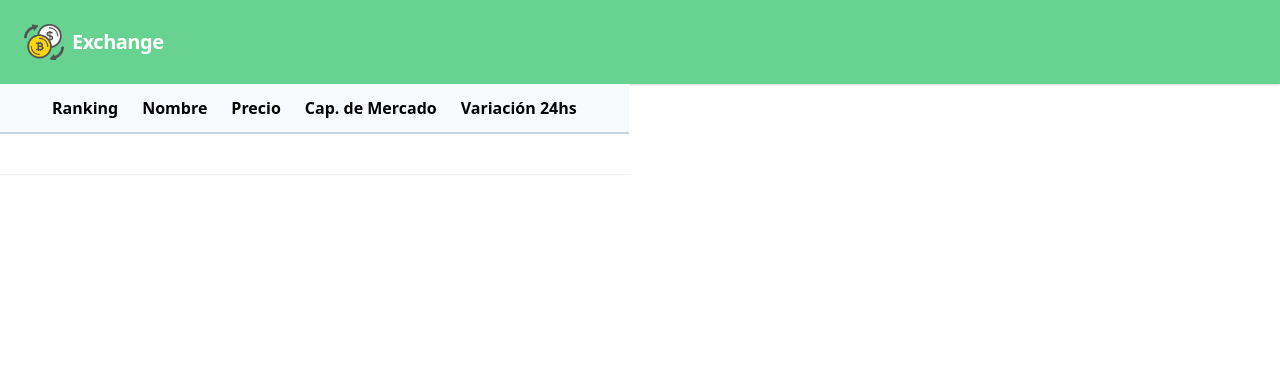
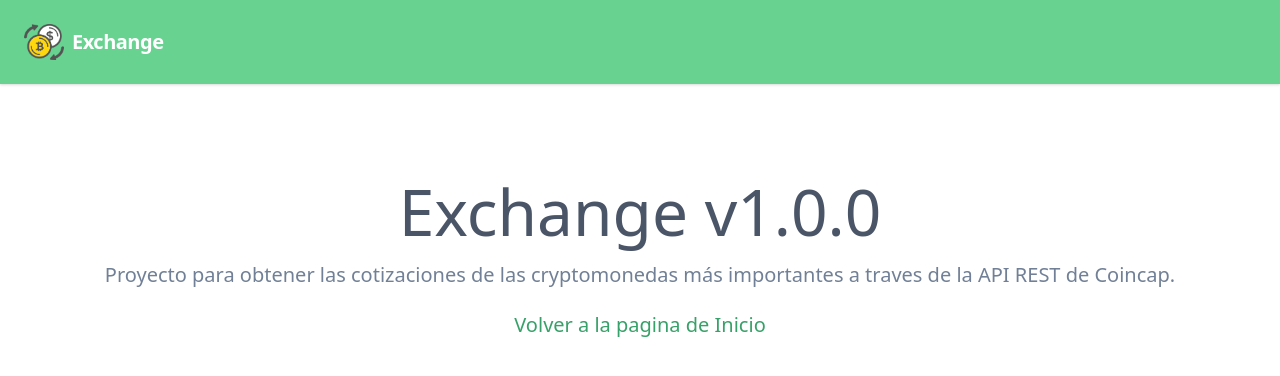
Before and after one commit to IvanGonzalez10/CriptoProject, a Vue app in the folder bitcoin/: page /about in a window 1280 px wide. Shown: the top 376 px of the page. Built offline with nearby package versions, Linux system fonts and the light colour scheme.

Commit message:
usando router

```diff
--- a/bitcoin/src/App.vue
+++ b/bitcoin/src/App.vue
@@ -1,19 +1,19 @@
 <template>
   <main>
     <px-header />
-    <px-assets-table />
+
+    <router-view class="container px-5 sm:px-20 py-20 flex justify-center" />
   </main>
 </template>
 
 <script>
 import PxHeader from "@/components/PxHeader";
-import PxAssetsTable from "@/components/PxAssetsTable";
+
 
 export default {
   name: "App",
   components: {
     PxHeader,
-    PxAssetsTable
   },
 };
 </script>
--- a/bitcoin/src/main.js
+++ b/bitcoin/src/main.js
@@ -2,8 +2,11 @@
 import App from "./App.vue";
 import "@/assets/css/tailwind.css"
 
+import router from '@/router'
+
 Vue.config.productionTip = false;
 
 new Vue({
+  router,
   render: h => h(App)
 }).$mount("#app");
--- /dev/null
+++ b/bitcoin/src/router.js
@@ -0,0 +1,29 @@
+import Vue from "vue";
+import Router from "vue-router";
+
+import Home from "@/views/Home";
+import About from "@/views/About";
+import Error from "@/views/Error";
+
+Vue.use(Router);
+
+export default new Router({
+  mode: "history",
+  routes: [
+    {
+      path: "/",
+      name: "home",
+      component: Home,
+    },
+    {
+      path: "/about",
+      name: "about",
+      component: About,
+    },
+    {
+      path: "*",
+      name: "error",
+      component: Error,
+    },
+  ],
+});
--- /dev/null
+++ b/bitcoin/src/views/About.vue
@@ -0,0 +1,14 @@
+<template>
+  <div class="flex-col items-center">
+    <h1 class="text-gray-700 text-6xl">Exchange v1.0.0</h1>
+    <p class="text-gray-600 text-xl text-center">
+      Proyecto para obtener las cotizaciones de las cryptomonedas más
+      importantes a traves de la API REST de Coincap.
+    </p>
+
+    <router-link
+      to="/"
+      class="mt-5 text-xl text-green-600 hover:underline"
+    >Volver a la pagina de Inicio</router-link>
+  </div>
+</template>
--- /dev/null
+++ b/bitcoin/src/views/Error.vue
@@ -0,0 +1,9 @@
+<template>
+  <div class="flex-col items-center">
+    <h1 class="text-gray-700 text-6xl uppercase">error</h1>
+    <router-link
+      class="mt-5 text-xl text-green-600 hover:underline"
+      to="/"
+    >Volver a la página de Inicio</router-link>
+  </div>
+</template>
--- /dev/null
+++ b/bitcoin/src/views/Home.vue
@@ -0,0 +1,14 @@
+<template>
+  <div>
+    <px-assets-table />
+  </div>
+</template>
+
+<script>
+import PxAssetsTable from "@/components/PxAssetsTable";
+export default {
+  name: "Home",
+
+  components: { PxAssetsTable },
+};
+</script>
```
Also changed, not shown: 1 other file (tests, documents, lock files or other folders).
